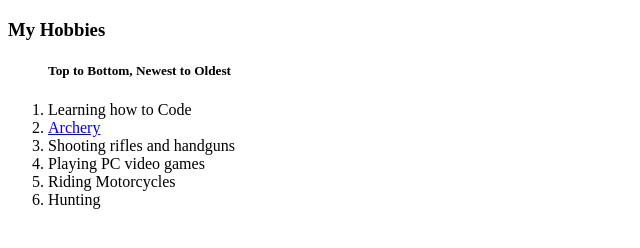
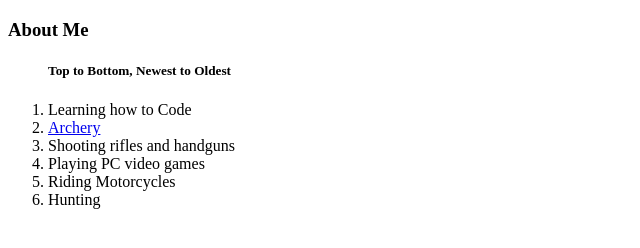
Before and after one commit to robjm91/Portfolio_Website_Proj, a plain HTML site: page about-me.html in a window 1280 px wide. Shown: the full height of the page, 0-640 px from the left. Drawn offline with Linux system fonts and the light colour scheme.

```diff
--- a/about-me.html
+++ b/about-me.html
@@ -3,11 +3,11 @@
 
   <head>
     <meta charset="utf-8">
-    <title>My Hobbies</title>
+    <title>About Me</title>
   </head>
 
   <body>
-    <h3> My Hobbies</h3>
+    <h3>About Me</h3>
     <ol>
       <h5>Top to Bottom, Newest to Oldest</h5>
       <li>Learning how to Code</li>
```
Also changed, not shown: index.html (+1 -1 lines).
